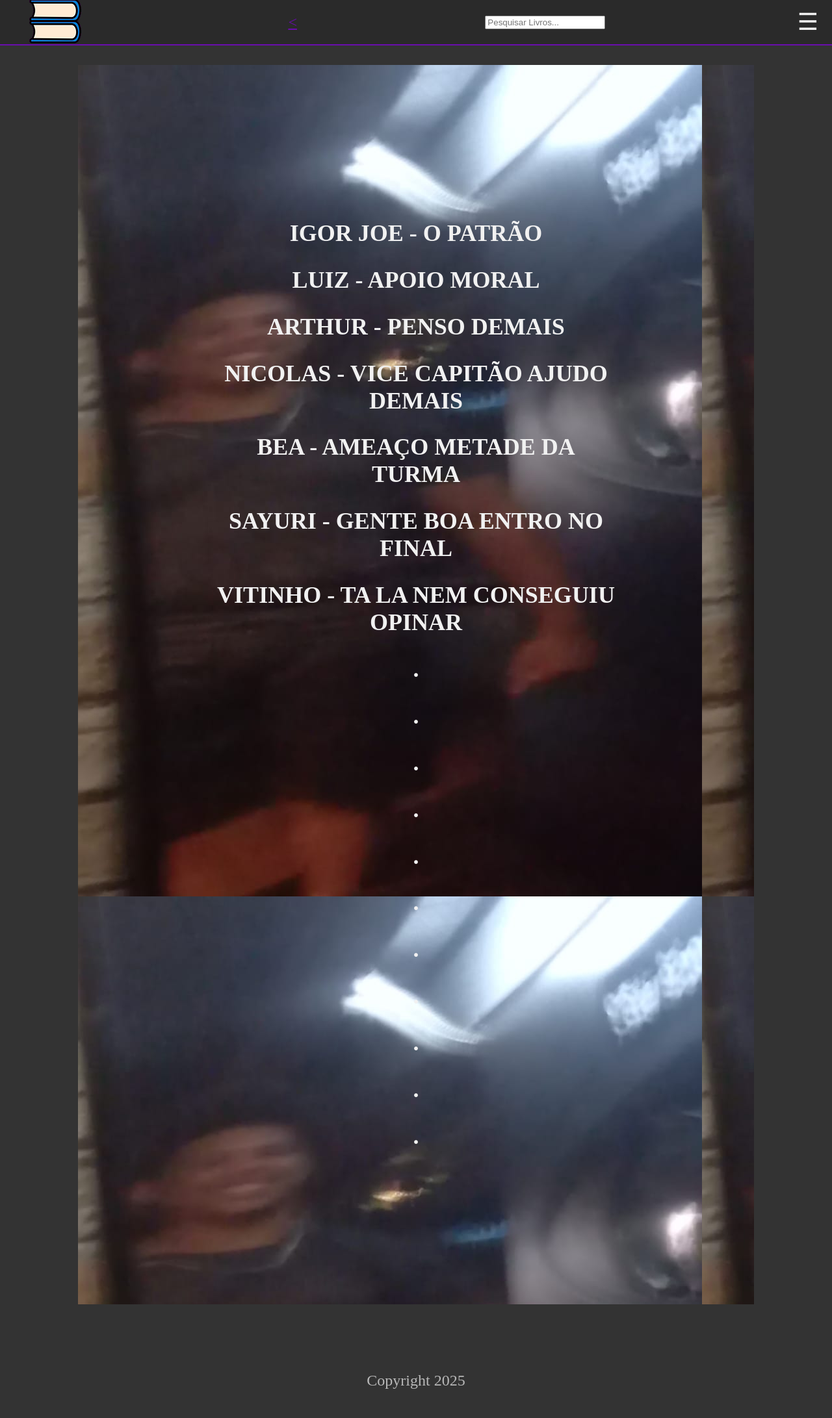
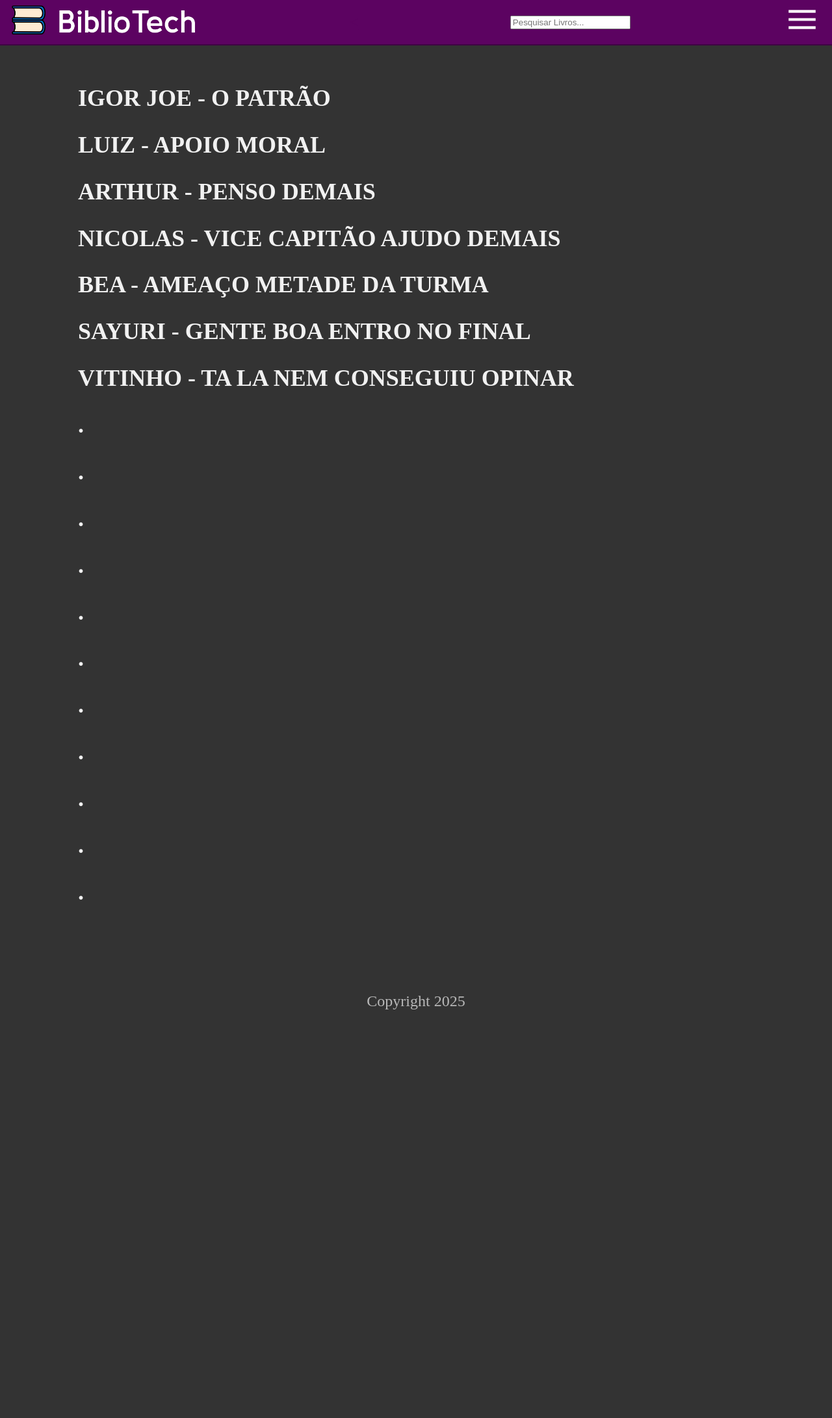
Before and after one commit to Q-tcc/TCC, a Django app: page /creditos/ in a window 1280 px wide. Shown: the whole page at 65% size. After the commit the page ends 1554 px from the top, so only its background shows below. Run offline with Django 5.2, Linux system fonts and the light colour scheme.

Commit message:
0.0.6(igor)

```diff
--- a/bibliotech/projeto_bibliotech/core/templates/core/base.html
+++ b/bibliotech/projeto_bibliotech/core/templates/core/base.html
@@ -11,14 +11,14 @@
 
     <header class="main-header">
         <a href="{% url 'home' %}">
-            <img src="{% static 'images/logo.png' %}" alt="BiblioTech Logo">
+            <img src="{% static 'images/logo_texto.png' %}" alt="BiblioTech Logo">
         </a>
 
         <a href="javascript:history.back()" class="back-button"> &lt; </a>
 
         <input type="search" placeholder="Pesquisar Livros...">
 
-        <button class="hamburger-button" aria-label="Abrir menu">☰</button>
+        <button class="hamburger-button" aria-label="Abrir menu"><img src="{% static 'images/menu.png' %}" alt="menuburger"></button>
     </header>
 
     <nav class="hamburger-menu">
--- a/bibliotech/projeto_bibliotech/core/templates/core/home_adm.html
+++ b/bibliotech/projeto_bibliotech/core/templates/core/home_adm.html
@@ -10,6 +10,8 @@
     <a href="{% url 'perfil' %}" class="btn-menu">Perfil</a>
     <a href="{% url 'creditos' %}" class="btn-menu">Créditos</a>
 
-    <a href="https://forms.gle/bautCQPkYsk7T8LGA" target="_blank" rel="noopener noreferrer" class="btn-menu">Avalie-nos</a>
+    <a href="https://forms.gle/bautCQPkYsk7T8LGA" target="_blank" rel="noopener noreferrer" class="btn-menu">
+      Avalie-nos
+    </a>
 </div>
 {% endblock %}
--- a/bibliotech/projeto_bibliotech/core/templates/core/home_convidado.html
+++ b/bibliotech/projeto_bibliotech/core/templates/core/home_convidado.html
@@ -8,6 +8,8 @@
     <a href="{% url 'catalogo' %}" class="btn-menu">Catálogo</a>
     <a href="{% url 'creditos' %}" class="btn-menu">Créditos</a>
 
-    <a href="https://forms.gle/bautCQPkYsk7T8LGA" target="_blank" rel="noopener noreferrer" class="btn-menu">Avalie-nos</a>
+    <a href="https://forms.gle/bautCQPkYsk7T8LGA" target="_blank" rel="noopener noreferrer" class="btn-menu">
+      Avalie-nos
+    </a>
 </div>
 {% endblock %}
--- a/bibliotech/projeto_bibliotech/static/css/style.css
+++ b/bibliotech/projeto_bibliotech/static/css/style.css
@@ -4,13 +4,16 @@
 :root {
     --bg-color: #333;
     --text-color: #f1f1f1;
-    --primary-color: #6a0dad;
+    --primary-color: #5c0361;
     --button-bg: #4B0082;
     --header-bg: #2a2a2a;
     --container-bg: #444;
+    --border-header: #3f0443;
+    --border-button: #000000;
+    --shadow-button: #6c6c6c;
 
 
-    --font-pixel: 'Kullim Park', bold;
+    --font-pixel: 'Kulim Park', bold;
 }
 
 [tema-claro-escuro="light"] {
@@ -36,7 +39,6 @@ body {
     font-size: 24px;
     margin: 0;
     padding-top: 70px;
-    image-rendering: pixelated;
 }
 
 a {
@@ -50,8 +52,8 @@ a {
     left: 0;
     width: 100%;
     height: 70px;
-    background-color: var(--header-bg);
-    border-bottom: 2px solid var(--primary-color);
+    background-color: var(--primary-color);
+    border-bottom: 2px solid var(--border-header);
 
     display: flex;
     align-items: center;
@@ -61,8 +63,8 @@ a {
     z-index: 1000;
 }
 
-.main-header .logo-link img {
-    height: 40px;
+.main-header img {
+    height: 50px;
     width: auto;
     object-fit: contain;
 }
@@ -161,10 +163,11 @@ footer {
     text-align: center;
     text-decoration: none;
     color: var(--auth-text);
-    background-color: var(--button-bg);
-    border-radius: 5px;
+    background-color: var(--primary-color);
+    border-radius: 22px;
+    border: 7px solid var(--border-button);
     font-family: var(--font-pixel);
-    box-shadow: 4px 4px 0px var(--primary-color);
+    box-shadow: 7px 7px 0px var(--shadow-button);
     transition: all 0.1s ease-out;
 }
 .btn-menu:hover {
@@ -604,12 +607,3 @@ footer {
     padding: 0;
     width: 100%;
 }
-
-.backgrudas{
-    background-image: url(../images/igorRebaixado.jpg);
-}
-.creditos{
-    padding: 20%;
-    text-align: center;
-    font-family: var(--font-pixel);
-}
```
Also changed, not shown: bibliotech/projeto_bibliotech/core/templates/core/home_cliente.html (+23 -7 lines), bibliotech/projeto_bibliotech/usuarios/forms.py (+0 -14 lines), bibliotech/projeto_bibliotech/usuarios/views.py (+2 -7 lines), bibliotech/projeto_bibliotech/db.sqlite3, bibliotech/projeto_bibliotech/static/images/logo_texto.png (added), bibliotech/projeto_bibliotech/static/images/menu.png (added).
